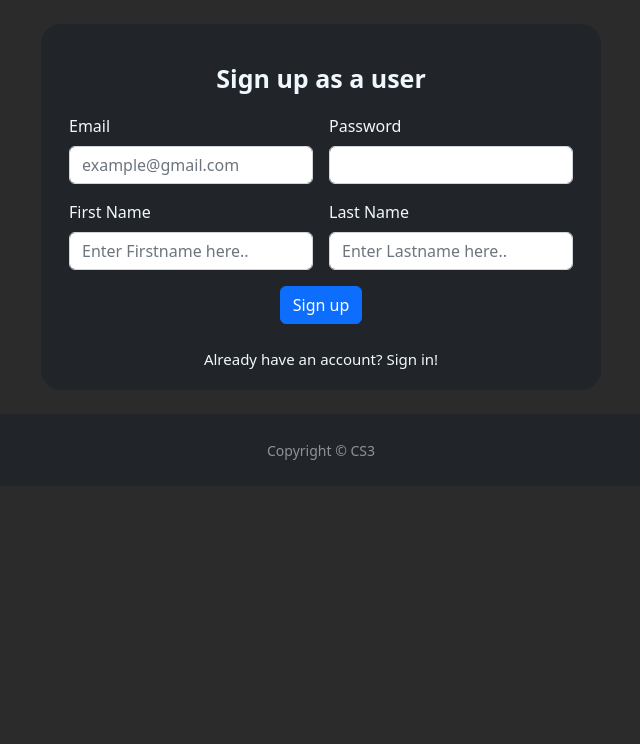
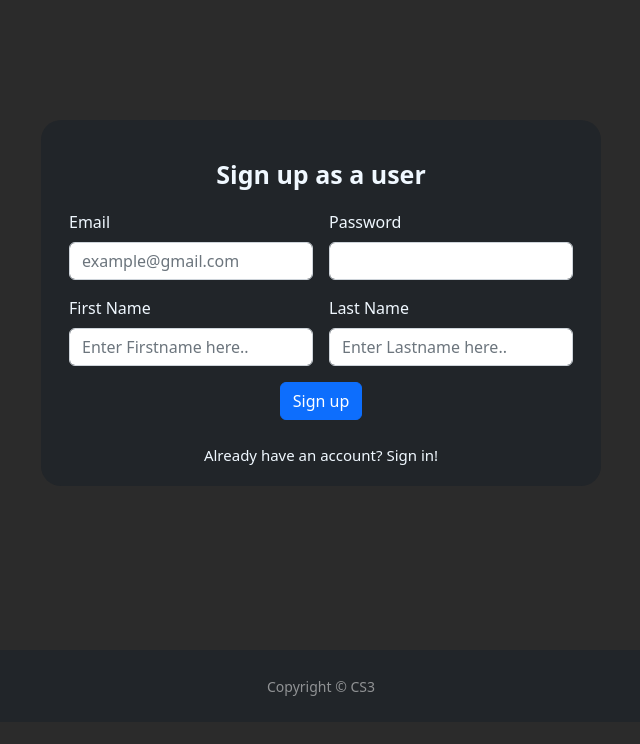
Before and after one commit to lbctorreverde/Ethits-RealEstate, a PHP site: page /signupUser.php in a window 1280 px wide. Shown: the part 56-800 px from the top of the page, without its empty margins (319-959 px from the left). Run offline with PHP 8.4, Linux system fonts and the light colour scheme; some libraries are stand-ins or nearby versions.

Commit message:
Fixed margins on signupUser

```diff
--- a/css/signupUser.css
+++ b/css/signupUser.css
@@ -6,7 +6,7 @@ body {
 
 #signup-form {
   position: relative;
-  margin: 3vh auto auto auto;
+  margin: 15vh auto 20.5vh auto;
   padding: 2.5vh;
   left: 0;
   right: 0;
@@ -36,7 +36,3 @@ a {
   font-size: 25px;
   font-weight: 600;
 }
-
-footer {
-  margin-top: 3vh;
-}
```
